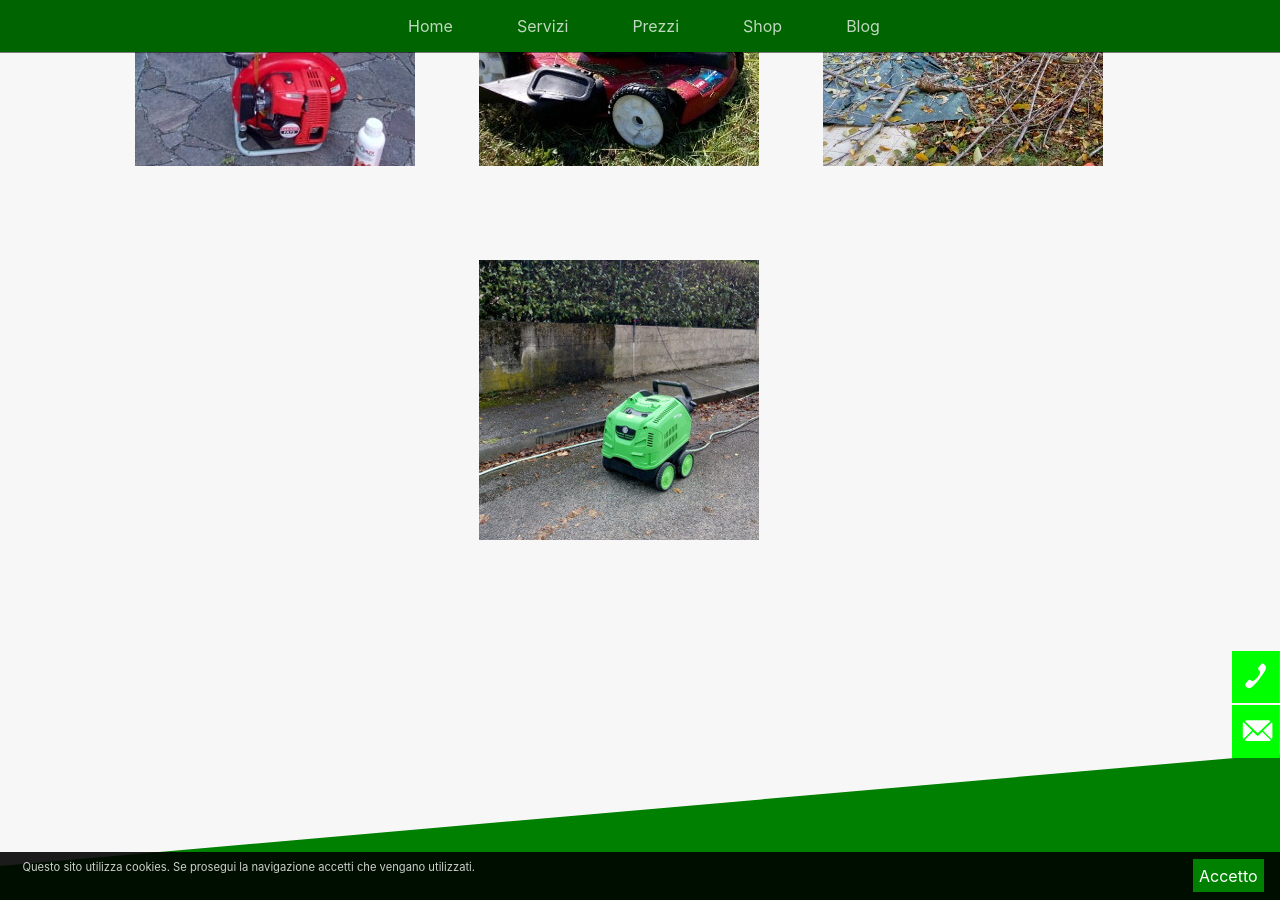
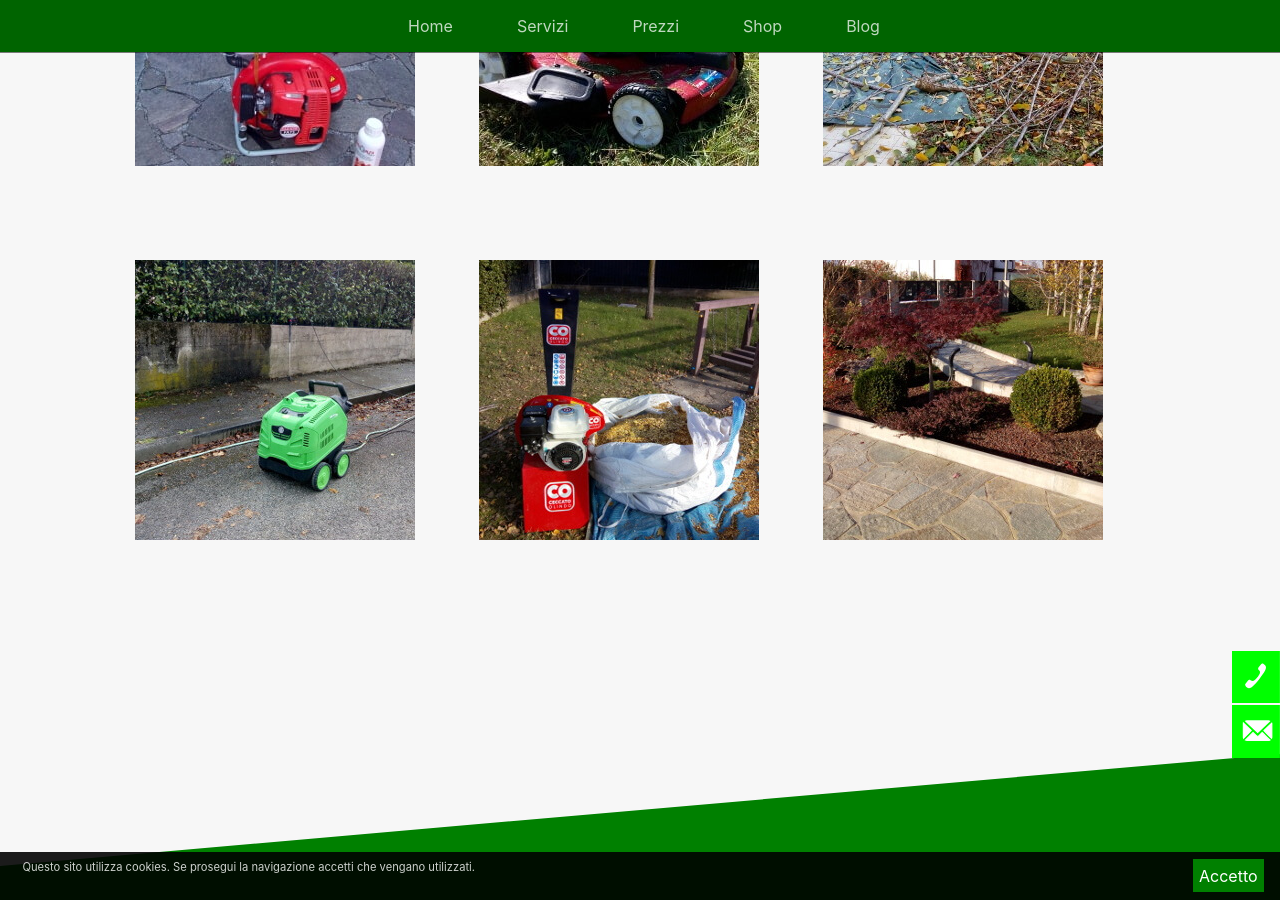
Before and after one commit to enricocaputo/potasiepe, a Jekyll site: the page built from pages/gallery.md, in a window 1280 px wide and 900 px high, scrolled down 3449 px. Built offline with Jekyll 4.4.1, drawn with Linux system fonts in a browser that asks for light colours.

Commit message:
gallery.md

```diff
--- a/pages/gallery.md
+++ b/pages/gallery.md
@@ -65,6 +65,12 @@ images:
     title: Potatura alberi da frutto, ciliegio
   - image_path: /img/gallery/28.jpg
     title: Pulizia muretto in cemento e muro in pietra con idropulitrice
+  - image_path: /img/gallery/29.jpg
+    title: Biotrituratore e cippato, gestione green delle biomasse residue
+  - image_path: /img/gallery/30.jpg
+    title: Realizzazione giardini aziende e ristoranti, aumenta la brand reputation e riduce lo stress dei lavoratori
+
+
 ---
 # Fotogallery: lavori di giardinaggio
 
```
Also changed, not shown: img/gallery/29.jpg (added), img/gallery/30.jpg (added).
